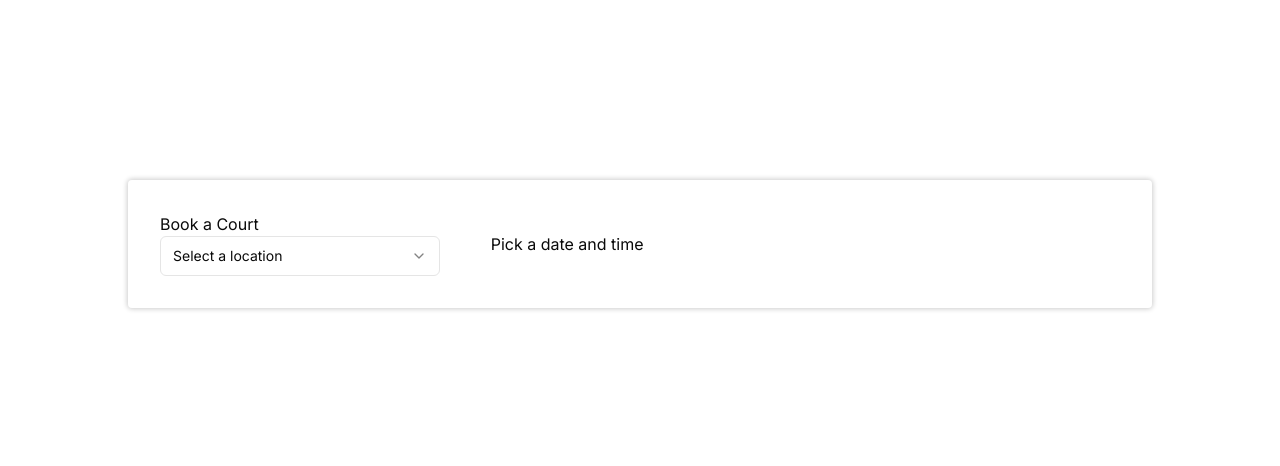
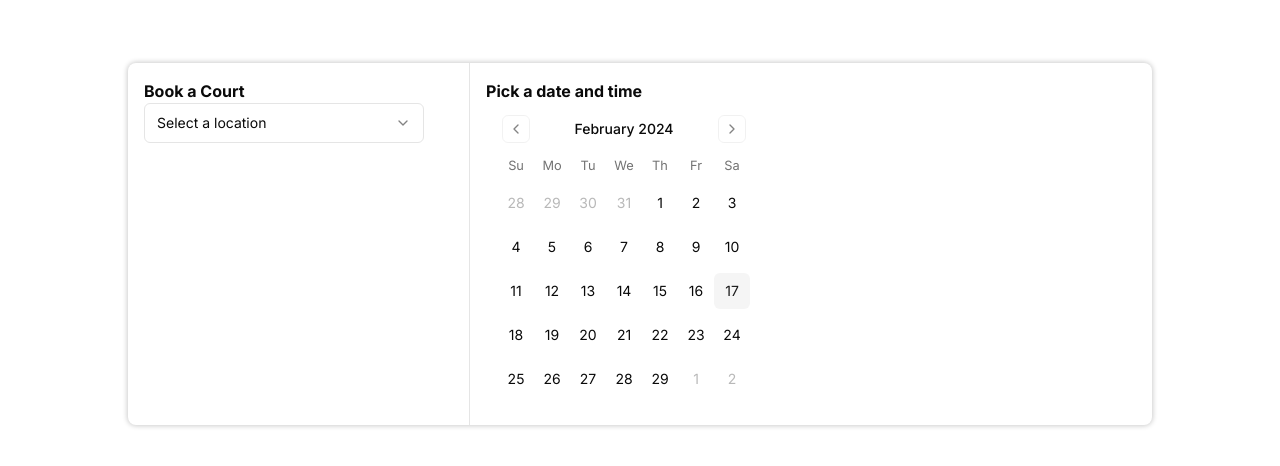
Before and after one commit to douglaschalegre/tennis-court, a Next.js app: page / in a window 1280 px wide. Shown: the part 156-622 px from the top of the page. Built offline with nearby package versions, Linux system fonts and the light colour scheme.

Commit message:
feature: Add calendar and separator components to page

```diff
--- a/src/app/page.tsx
+++ b/src/app/page.tsx
@@ -1,3 +1,4 @@
+import { Calendar } from '@/components/ui/calendar';
 import {
   Select,
   SelectContent,
@@ -7,14 +8,15 @@ import {
   SelectTrigger,
   SelectValue,
 } from '@/components/ui/select';
+import { Separator } from '@/components/ui/separator';
 
 export default function Home() {
   return (
     <main>
       <div className='h-lvh flex justify-center items-center'>
-        <div className='flex w-4/5 justify-center items-center shadow-[0px_0px_5px_1px_rgba(0,0,0,0.2)] p-4 rounded'>
+        <div className='flex w-4/5 shadow-[0px_0px_5px_1px_rgba(0,0,0,0.2)] rounded-lg'>
           <div className='flex flex-col basis-1/3 p-4'>
-            <h1>Book a Court</h1>
+            <h1 className='font-bold'>Book a Court</h1>
             <Select>
               <SelectTrigger className='w-[280px]'>
                 <SelectValue placeholder='Select a location' />
@@ -47,8 +49,15 @@ export default function Home() {
               </SelectContent>
             </Select>
           </div>
-          <div className='flex basis-2/3 p-4'>
-            <h2>Pick a date and time</h2>
+          <div>
+            <Separator orientation='vertical' />
+          </div>
+          <div className='flex flex-col basis-2/3 p-4'>
+            <h2 className='font-bold'>Pick a date and time</h2>
+            <Calendar
+              mode='single'
+              // selected={}
+            />
           </div>
         </div>
       </div>
```
